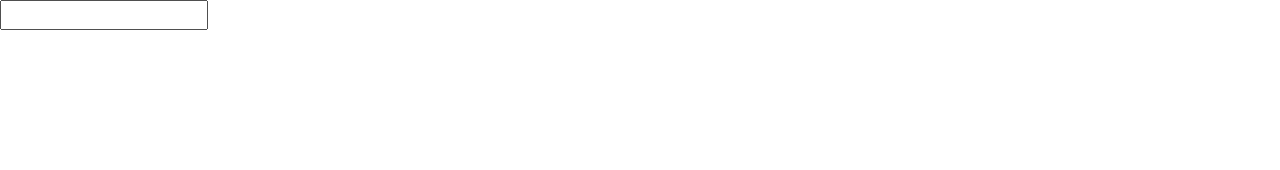
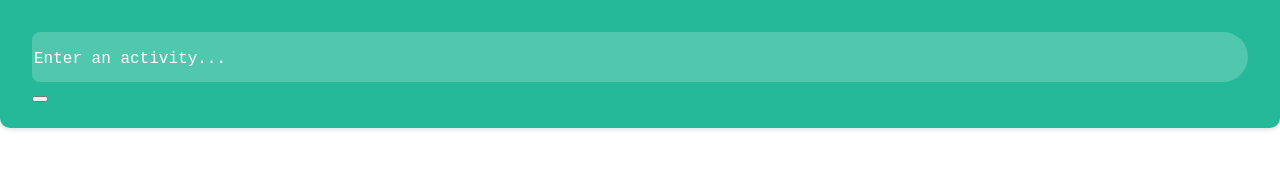
Before and after one commit to heckspoiler/to_do_app, a plain HTML site: page index.html in a window 1280 px wide. Drawn offline with Linux system fonts and the light colour scheme; a web font is replaced by a local one.

Commit message:
testing out stuff

```diff
--- a/index.html
+++ b/index.html
@@ -1,16 +1,25 @@
 <!DOCTYPE html>
 <html lang="en">
+
 <head>
     <meta charset="UTF-8">
     <meta http-equiv="X-UA-Compatible" content="IE=edge">
     <meta name="viewport" content="width=device-width, initial-scale=1.0">
     <link rel="stylesheet" href="./style.css">
+    <link rel="preconnect" href="https://fonts.googleapis.com">
+    <link rel="preconnect" href="https://fonts.gstatic.com" crossorigin>
+    <link
+        href="https://fonts.googleapis.com/css2?family=Fragment+Mono&family=IBM+Plex+Mono:ital,wght@0,400;0,500;0,600;1,500&family=Poppins:ital,wght@0,100;0,200;0,300;0,400;0,500;0,600;0,700;1,100;1,200;1,300;1,400&display=swap"
+        rel="stylesheet">
     <script src="./script.js" defer></script>
     <title>To Do List App</title>
 </head>
+
 <body>
     <header>
-        <input type="text">
+        <input type="text" placeholder="Enter an activity...">
+        <button></button>
     </header>
 </body>
+
 </html>
--- a/style.css
+++ b/style.css
@@ -1,9 +1,12 @@
 /*
   1. Use a more-intuitive box-sizing model.
 */
-*, *::before, *::after {
+*,
+*::before,
+*::after {
     box-sizing: border-box;
 }
+
 /*
     2. Remove default margin
   */
@@ -11,12 +14,15 @@
     margin: 0;
     box-sizing: border-box;
 }
+
 /*
     3. Allow percentage-based heights in the application
   */
-  html, body {
+html,
+body {
     height: 100%;
 }
+
 /*
     Typographic tweaks!
     4. Add accessible line-height
@@ -26,28 +32,92 @@
     line-height: 1.5;
     -webkit-font-smoothing: antialiased;
 }
+
 /*
     6. Improve media defaults
   */
-  img, picture, video, canvas, svg {
+img,
+picture,
+video,
+canvas,
+svg {
     display: block;
     max-width: 100%;
 }
+
 /*
     7. Remove built-in form typography styles
   */
-  input, button, textarea, select {
+input,
+button,
+textarea,
+select {
     font: inherit;
 }
+
 /*
     8. Avoid text overflows
   */
-  p, h1, h2, h3, h4, h5, h6 {
+p,
+h1,
+h2,
+h3,
+h4,
+h5,
+h6 {
     overflow-wrap: break-word;
 }
+
 /*
     9. Create a root stacking context
   */
-  #root, #__next {
+#root,
+#__next {
     isolation: isolate;
 }
+
+:root {
+    --primary-font: 'Fragment Mono', monospace;
+    --secondary-font: 'IBM Plex Mono', monospace;
+    --tertiary-font: 'Poppins', sans-serif;
+}
+
+
+
+/* STYLING THE HEADER */
+
+header {
+    width: 100%;
+    height: 8rem;
+    position: fixed;
+    top: 0;
+    left: 0;
+    z-index: 5;
+    background-color: #25b99a;
+    border-bottom-left-radius: 10px;
+    border-bottom-right-radius: 10px;
+    box-shadow: 0px 2px 4px rgba(44, 62, 80, 0.15);
+    padding: 2rem;
+}
+
+header input {
+    width: 100%;
+    height: 50px;
+    float: left;
+    background: rgba(255, 255, 255, 0.2);
+    border-top-left-radius: 0.5rem;
+    border-bottom-left-radius: 0.5rem;
+    border-bottom-right-radius: 25px;
+    border-top-right-radius: 25px;
+    border: 0px;
+    color: white;
+    box-shadow: none;
+    outline: none;
+    font-family: var(--secondary-font);
+}
+
+header input::-webkit-input-placeholder {
+    color: white;
+    font-family: 'Courier New', Courier, monospace;
+
+}
```
Also changed, not shown: icons/check-thin.svg (added). Lines whose indentation alone changed are shown as unchanged.
